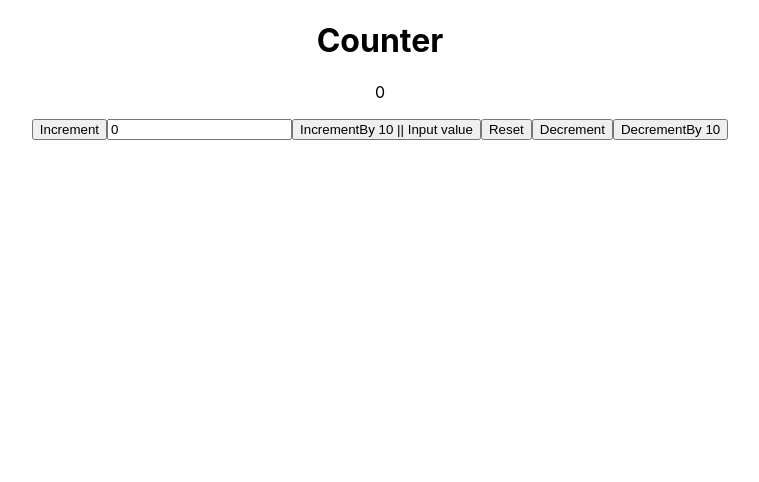
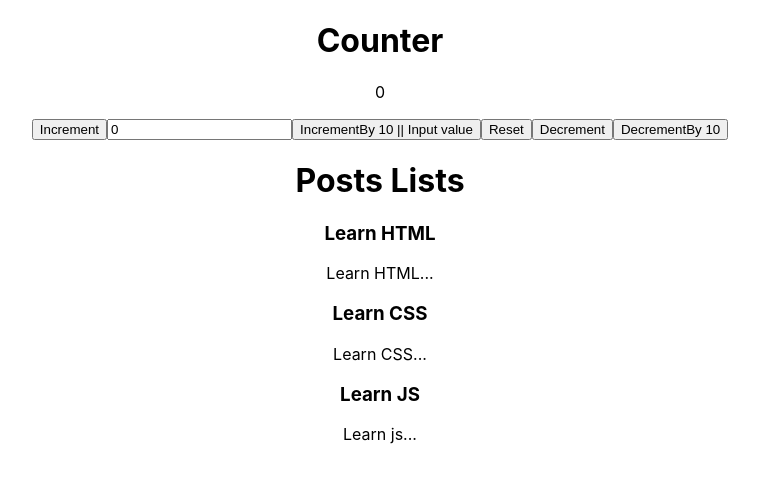
Before and after one commit to stmg202022/CRUD-redux-toolkits-Step-by-Step, a React (Create React App) app: page / in a window 1280 px wide. Shown: the top 482 px of the page, without its empty margins (260-1019 px from the left). Built offline with nearby package versions, Linux system fonts and the light colour scheme.

Commit message:
post state called by useSelector()

```diff
--- a/src/App.js
+++ b/src/App.js
@@ -3,10 +3,14 @@ import "./styles/App.css";
 //Counter
 import Counter from "./Components/Counter/counter";
 
+//Posts//postsList
+import PostsList from "./Components/Posts/postsList";
+
 function App() {
   return (
     <div className="App">
       <Counter />
+      <PostsList />
     </div>
   );
 }
--- /dev/null
+++ b/src/Components/Posts/postsList.js
@@ -0,0 +1,30 @@
+import React from "react";
+import { useSelector } from "react-redux";
+import { selectAllPost } from "../../ReduxSlice/Posts/postSlice";
+
+const PostsList = () => {
+  //   const { posts } = useSelector((state) => state.posts);
+  const { posts } = useSelector(selectAllPost);
+
+  console.log(posts);
+
+  //always write like this if u want to show lists
+  // next time it can be shown in the postcart
+  const renderPosts = posts.map((post) => {
+    return (
+      <article key={post.id}>
+        <h3>{post.title}</h3>
+        <p>{post.content.substring(0, 100)}</p>
+      </article>
+    );
+  });
+
+  return (
+    <div>
+      <h1>Posts Lists</h1>
+      {renderPosts}
+    </div>
+  );
+};
+
+export default PostsList;
--- a/src/ReduxSlice/Posts/postSlice.js
+++ b/src/ReduxSlice/Posts/postSlice.js
@@ -19,10 +19,14 @@ const initialState = {
     },
   ],
 };
+
+//
 const PostSlice = createSlice({
   name: "Post",
   initialState,
   reducers: {},
 });
 
+export const selectAllPost = (state) => state.posts;
+
 export default PostSlice.reducer;
```
